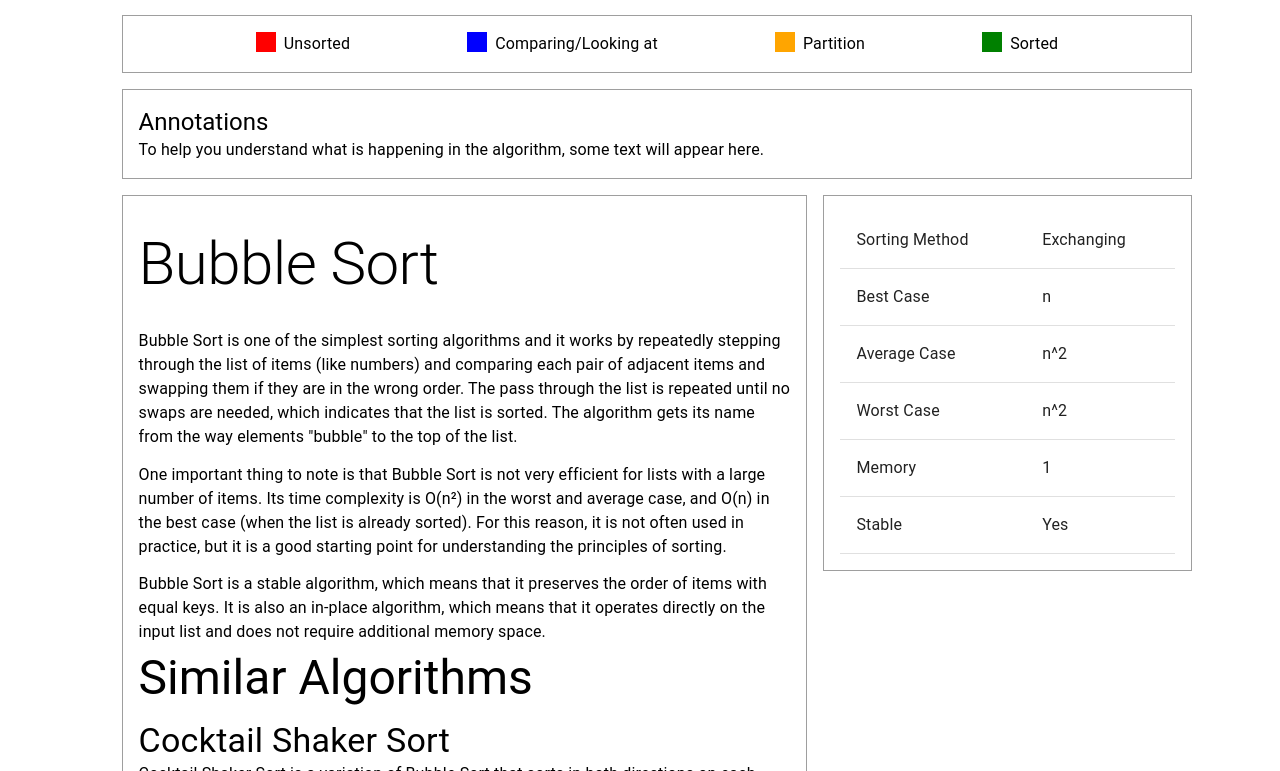
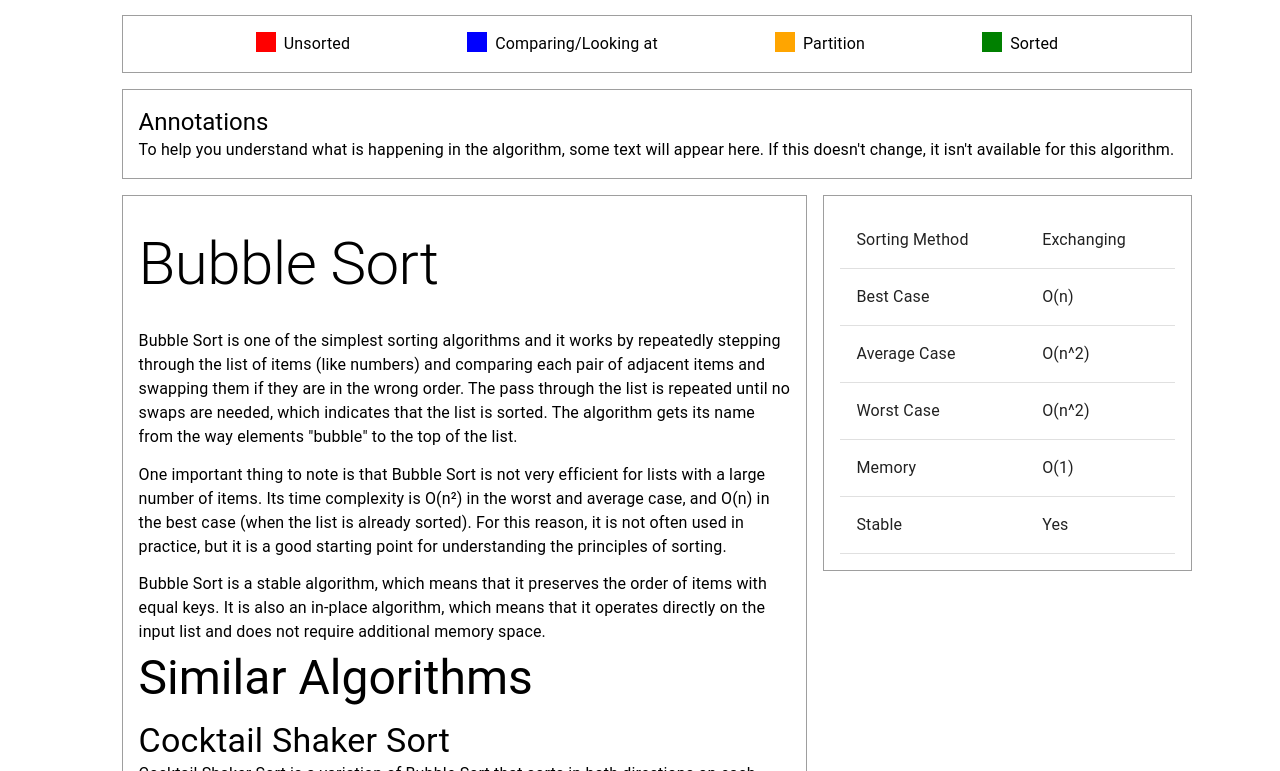
Before and after one commit to zach1502/Sorting-Visualizer, a React (Create React App) app: page /sorting in a window 1280 px wide. Shown: the part 611-1382 px from the top of the page. Built offline with nearby package versions, Linux system fonts and the light colour scheme.

Commit message:
Add O() to complexities

```diff
--- a/src/modules/AlgorithmInfo.jsx
+++ b/src/modules/AlgorithmInfo.jsx
@@ -14,6 +14,10 @@ function AlgorithmInfo({ algorithm, algorithmDescription }) {
       </Grid>
 
       <Grid item md={4} xs={12}>
+        <Box
+          display="flex"
+          flexDirection={'column'}
+        >
           <TableContainer component={Box} border={1} borderColor="grey.500" borderRadius="borderRadius" p={2}>
             <Table>
               <TableBody>
@@ -23,19 +27,19 @@ function AlgorithmInfo({ algorithm, algorithmDescription }) {
                 </TableRow>
                 <TableRow>
                   <TableCell><Typography>Best Case</Typography></TableCell>
-                <TableCell><Typography>{algorithm.bestCase}</Typography></TableCell>
+                  <TableCell><Typography>O({algorithm.bestCase})</Typography></TableCell>
                 </TableRow>
                 <TableRow>
                   <TableCell><Typography>Average Case</Typography></TableCell>
-                <TableCell><Typography>{algorithm.averageCase}</Typography></TableCell>
+                  <TableCell><Typography>O({algorithm.averageCase})</Typography></TableCell>
                 </TableRow>
                 <TableRow>
                   <TableCell><Typography>Worst Case</Typography></TableCell>
-                <TableCell><Typography>{algorithm.worseCase}</Typography></TableCell>
+                  <TableCell><Typography>O({algorithm.worseCase})</Typography></TableCell>
                 </TableRow>
                 <TableRow>
                   <TableCell><Typography>Memory</Typography></TableCell>
-                <TableCell><Typography>{algorithm.memory}</Typography></TableCell>
+                  <TableCell><Typography>O({algorithm.memory})</Typography></TableCell>
                 </TableRow>
                 <TableRow>
                   <TableCell><Typography>Stable</Typography></TableCell>
@@ -51,6 +55,7 @@ function AlgorithmInfo({ algorithm, algorithmDescription }) {
               </TableBody>
             </Table>
           </TableContainer>
+        </Box>
       </Grid>
     </Grid>
   );
--- a/src/modules/Annotations.jsx
+++ b/src/modules/Annotations.jsx
@@ -18,7 +18,7 @@ function Annotations({ annotation }) {
         </Grid>
         <Grid item xs={12}>
           <Typography variant="body1">
-            {annotation || 'To help you understand what is happening in the algorithm, some text will appear here.'}
+            {annotation || 'To help you understand what is happening in the algorithm, some text will appear here. If this doesn\'t change, it isn\'t available for this algorithm.'}
           </Typography>
         </Grid>
       </Grid>
--- a/src/pages/SortingVisualizer.jsx
+++ b/src/pages/SortingVisualizer.jsx
@@ -130,14 +130,9 @@ function SortingVisualizer() {
 
       <Grid item xs={12}>
         <SortingContainer arr={displayArr} numElements={numElements} />
-      </Grid>
-
-      {/* LEGEND */}
-      <Grid item xs={12}>
         <Legend />
       </Grid>
 
-      {/* Annotations */}
       <Grid item xs={12}>
         <Annotations annotation={annotation} />
       </Grid>
```
Lines whose indentation alone changed are shown as unchanged.
